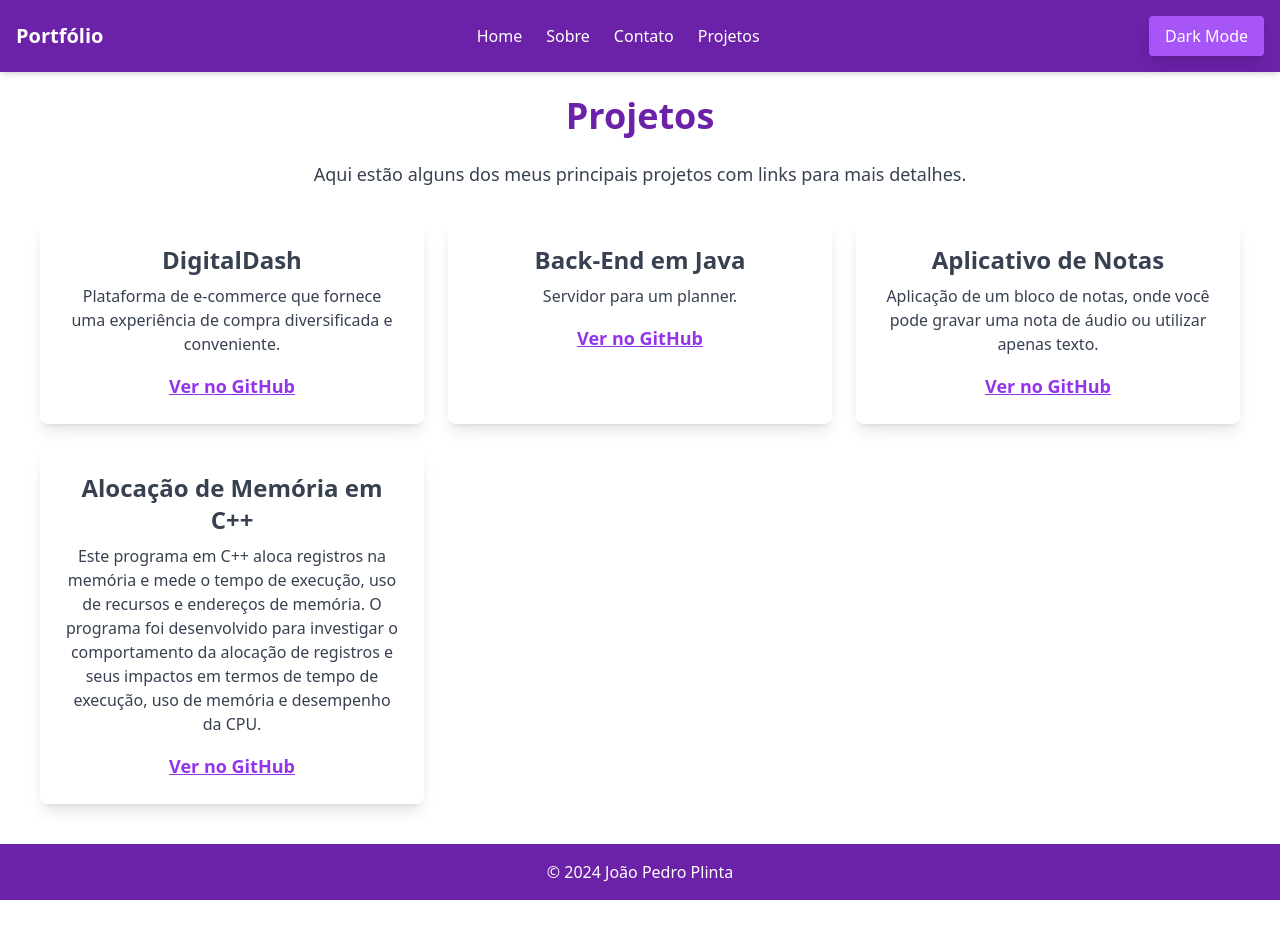
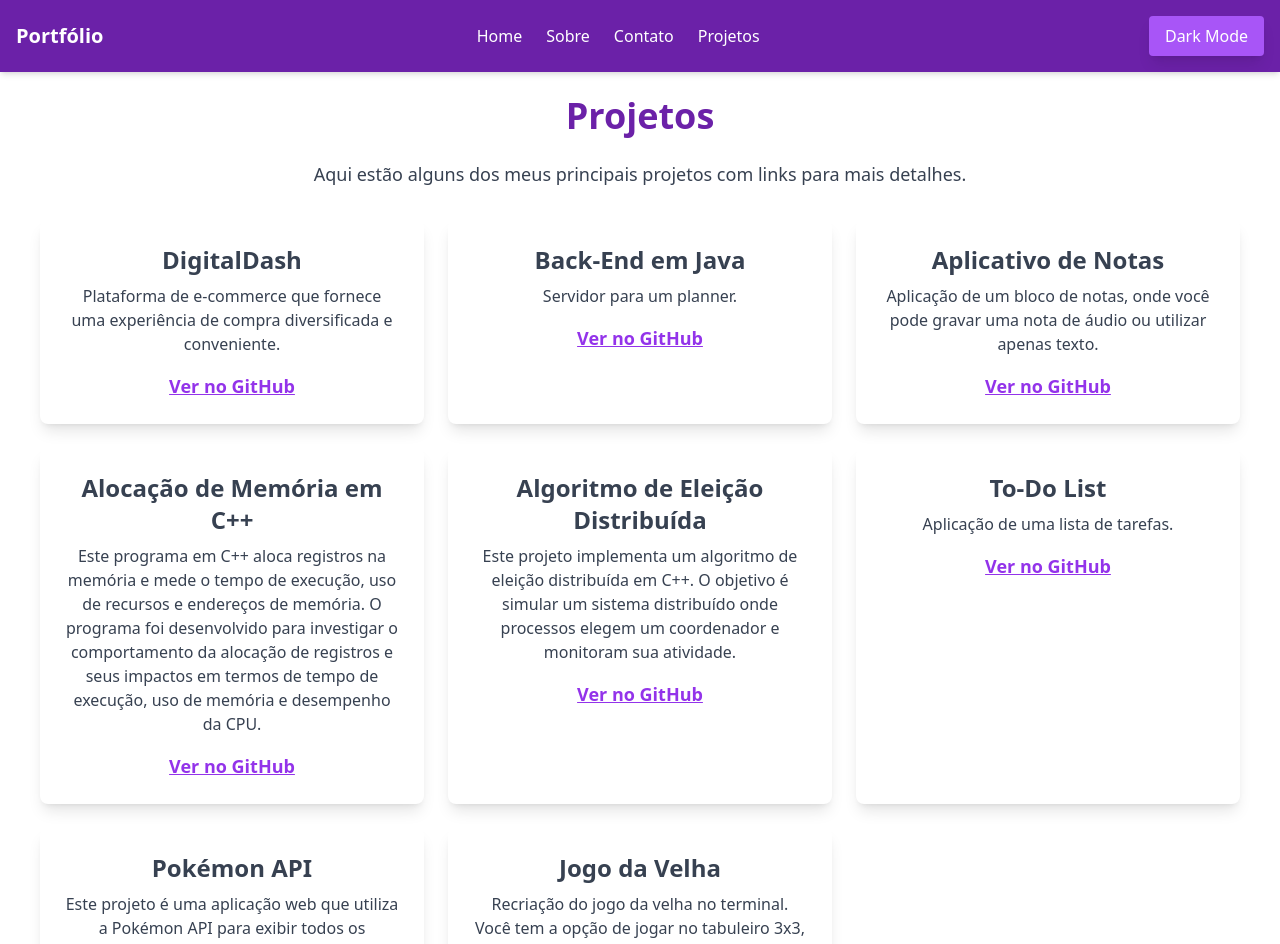
Before and after one commit to joaopedroplinta/portfolio_react, a React (Vite) app: page /projects in a window 1280 px wide. Shown: the top 944 px of the page. Before the commit the page ends 900 px from the top, so only its background shows below. Built offline with nearby package versions, Linux system fonts and the light colour scheme.

Commit message:
feat: Atualizando projetos

```diff
--- a/src/pages/Projects.tsx
+++ b/src/pages/Projects.tsx
@@ -25,6 +25,26 @@ const Projects: React.FC<ProjectsProps> = ({ isDarkMode }) => {
       title: "Alocação de Memória em C++",
       description: "Este programa em C++ aloca registros na memória e mede o tempo de execução, uso de recursos e endereços de memória. O programa foi desenvolvido para investigar o comportamento da alocação de registros e seus impactos em termos de tempo de execução, uso de memória e desempenho da CPU.",
       link: "https://github.com/joaopedroplinta/nlw-expert-notes",
+    },
+    {
+      title: "Algoritmo de Eleição Distribuída",
+      description: "Este projeto implementa um algoritmo de eleição distribuída em C++. O objetivo é simular um sistema distribuído onde processos elegem um coordenador e monitoram sua atividade.",
+      link: "https://github.com/joaopedroplinta/algoritimo_eleicao"
+    },
+    {
+      title: "To-Do List",
+      description: "Aplicação de uma lista de tarefas.",
+      link: "https://github.com/joaopedroplinta/my-todo-app"
+    },
+    {
+      title: "Pokémon API",
+      description: "Este projeto é uma aplicação web que utiliza a Pokémon API para exibir todos os Pokémon da 1ª até a 3ª geração (1-386). A aplicação é construída com React, TypeScript e TailwindCSS.",
+      link: "https://github.com/joaopedroplinta/pokemon-api"
+    },
+    {
+      title: "Jogo da Velha",
+      description: "Recriação do jogo da velha no terminal. Você tem a opção de jogar no tabuleiro 3x3, 5x5, 7x7 e 9x9. O jogo tambem conta com a opção de ser jogado em dupla ou contra a maquina",
+      link: "https://github.com/joaopedroplinta/tic-tac-toe-python"
     },
   ];
 
```
